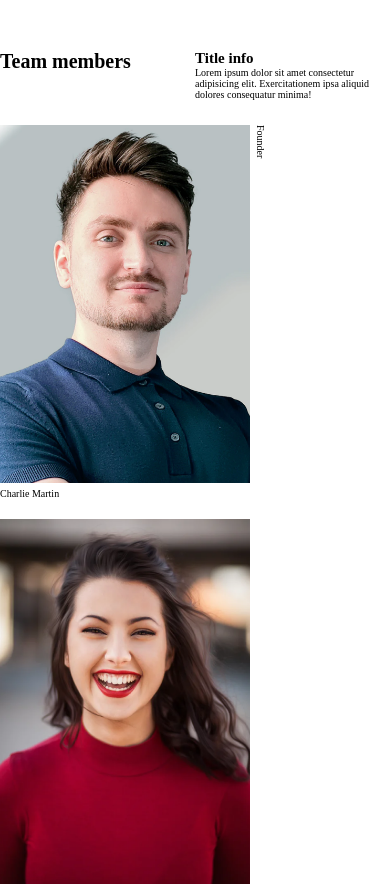
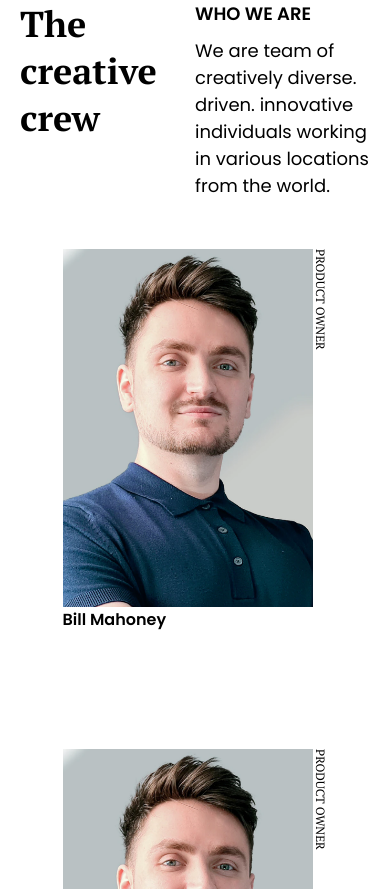
Before and after one commit to fedehub93/my-team-page, a website: page index.html in a window 390 px wide. Shown: the top 889 px of the page. Drawn offline with Linux system fonts and the light colour scheme.

Commit message:
Feature added media query

```diff
--- a/index.html
+++ b/index.html
@@ -11,69 +11,74 @@
     <link rel="icon" href="devchallenges.png" />
 
     <link
-      href="https://fonts.googleapis.com/css2?family=Poppins:wght@400;500&display=swap"
+      href="https://fonts.googleapis.com/css2?family=PT+Serif:wght@400;700&family=Poppins:wght@400;600&display=swap"
       rel="stylesheet"
     />
 
-    <link rel="stylesheet" href="css/style.css">
+    <link rel="stylesheet" href="css/style.css" />
 
     <title>My team page</title>
   </head>
   <body>
     <div class="container">
-      <div class="teams">
+      <div class="team">
         <div class="team__title">
-          <h1 class="heading-1">Team members</h1>
+          <h1 class="heading-1">The creative crew</h1>
         </div>
         <div class="team__info">
           <div class="team__info-title">
-            <h2 class="heading-2">Title info</h2>
+            <h2 class="heading-2">Who we are</h2>
           </div>
           <div class="team__info-description">
-            <p class="paragraph">Lorem ipsum dolor sit amet consectetur adipisicing elit. Exercitationem ipsa aliquid dolores consequatur minima!</p>
+            <p class="paragraph">
+              We are team of creatively diverse. driven. innovative individuals
+              working in various locations from the world.
+            </p>
           </div>
         </div>
       </div>
       <div class="cards">
         <div class="card">
-            <img src="img/photo1.png" alt="Photo 1" class="card__img">
-            <figcaption class="card__role">Founder</figcaption>
-          <div class="card__name">Charlie Martin</div>
+          <figure class="card__figure">
+            <img src="img/photo1.png" alt="Photo 1" class="card__img" />
+            <figcaption class="card__name">Bill Mahoney</figcaption>
+          </figure>
+          <div class="card__role">Product Owner</div>
         </div>
         <div class="card">
-          <figure class="card__info">
-            <img src="img/photo2.png" alt="Photo 2" class="card__img">
-            <figcaption class="card__role"></figcaption>
+          <figure class="card__figure card__figure--bottom">
+            <img src="img/photo1.png" alt="Photo 1" class="card__img" />
+            <figcaption class="card__name">Bill Mahoney</figcaption>
           </figure>
-          <div class="card__name"></div>
+          <div class="card__role card__role--bottom">Product Owner</div>
         </div>
         <div class="card">
-          <figure class="card__info">
-            <img src="img/photo3.png" alt="Photo 3" class="card__img">
-            <figcaption class="card__role"></figcaption>
+          <figure class="card__figure">
+            <img src="img/photo1.png" alt="Photo 1" class="card__img" />
+            <figcaption class="card__name">Bill Mahoney</figcaption>
           </figure>
-          <div class="card__name"></div>
+          <div class="card__role">Product Owner</div>
         </div>
         <div class="card">
-          <figure class="card__info">
-            <img src="img/photo4.png" alt="Photo 4" class="card__img">
-            <figcaption class="card__role"></figcaption>
+          <figure class="card__figure">
+            <img src="img/photo1.png" alt="Photo 1" class="card__img" />
+            <figcaption class="card__name">Bill Mahoney</figcaption>
           </figure>
-          <div class="card__name"></div>
+          <div class="card__role">Product Owner</div>
         </div>
         <div class="card">
-          <figure class="card__info">
-            <img src="img/photo5.png" alt="Photo 5" class="card__img">
-            <figcaption class="card__role"></figcaption>
+          <figure class="card__figure card__figure--bottom">
+            <img src="img/photo1.png" alt="Photo 1" class="card__img" />
+            <figcaption class="card__name">Bill Mahoney</figcaption>
           </figure>
-          <div class="card__name"></div>
+          <div class="card__role card__role--bottom">Product Owner</div>
         </div>
         <div class="card">
-          <figure class="card__info">
-            <img src="img/photo6.png" alt="Photo 6" class="card__img">
-            <figcaption class="card__role"></figcaption>
+          <figure class="card__figure">
+            <img src="img/photo1.png" alt="Photo 1" class="card__img" />
+            <figcaption class="card__name">Bill Mahoney</figcaption>
           </figure>
-          <div class="card__name"></div>
+          <div class="card__role">Product Owner</div>
         </div>
       </div>
     </div>
--- a/sass/_components.scss
+++ b/sass/_components.scss
@@ -0,0 +1,60 @@
+//TESTIMONIAL
+
+.card {
+    & {
+      display: grid;
+      grid-template-columns: 25rem min-content;
+      grid-template-rows: 10rem min-content;
+    }
+
+    &__figure {
+      grid-row: 1 / 3;
+
+      display: flex;
+      flex-direction: column;
+      height: 40rem;
+    }
+
+    &__img {
+      width: 100%;
+    }
+
+    &__role {
+      grid-row: 1 / 3;
+      font-family: "PT Serif", serif;
+      font-size: 1.2rem;
+      font-weight: 400;
+      text-transform: uppercase;
+      writing-mode: vertical-rl;
+      text-orientation: mixed;
+    }
+
+
+    &:nth-child(2) > *,
+    &:nth-child(4) > *,
+    &:nth-child(6) > * {
+      @media only screen and (max-width: 786px) {
+        grid-row: 2 / 3;
+      }
+    }
+
+    &:nth-child(2) > *,
+    &:nth-child(5) > * {
+      @media only screen and (min-width: 787px) {
+        grid-row: 2 / 3;
+      }
+    }
+
+    /*
+      &__figure--bottom,
+      &__role--bottom {
+          grid-row: 2 / 3;
+      }
+      */
+
+    &__name {
+      font-family: "Poppins", sans-serif;
+      font-size: 1.6rem;
+      font-weight: 600;
+    }
+  }
--- a/sass/_page.scss
+++ b/sass/_page.scss
@@ -2,36 +2,33 @@
   padding: 5rem 0;
   margin: 0 auto;
   max-width: 100rem;
+  @media only screen and (max-width: 1000px) {
+      padding: 0 2rem;
+  }
 
   display: grid;
 }
 
-.teams {
-    margin-bottom: 2.5rem;
+.team {
+  margin-bottom: 5rem;
 
   display: grid;
   grid-template-columns: 50% 50%;
-    justify-items: space-between;
+
+  &__info-title {
+    margin-bottom: 1rem;
+  }
+
+  &__info-description {
+    font-family: "Poppins", sans-serif;
+    font-size: 1.8rem;
+    font-weight: 400;
+  }
 }
 
 .cards {
   display: grid;
   grid-template-columns: repeat(auto-fit, minmax(25rem, 1fr));
-    gap: 2rem;
+  column-gap: 2rem;
+  justify-items: center;
 }
-
-.card {
-    display: grid;
-    grid-template-columns: min-content min-content;
-    grid-template-rows: 2 span 2;
-    gap: .5rem;
-
-    &__img {
-        width: 25rem;
-    }
-
-    &__role {
-        writing-mode: vertical-rl;
-        text-orientation: mixed;
-    }
-}
--- a/sass/_typography.scss
+++ b/sass/_typography.scss
@@ -0,0 +1,12 @@
+.heading-1 {
+    font-family: "PT Serif", serif;
+    font-weight: 700;
+    font-size: 3.6rem;
+}
+
+.heading-2 {
+    font-family: "Poppins", sans-serif;
+    font-weight: 600;
+    font-size: 1.8rem;
+    text-transform: uppercase;
+}
```
Also changed, not shown: css/style.css. Lines whose indentation alone changed are shown as unchanged.
